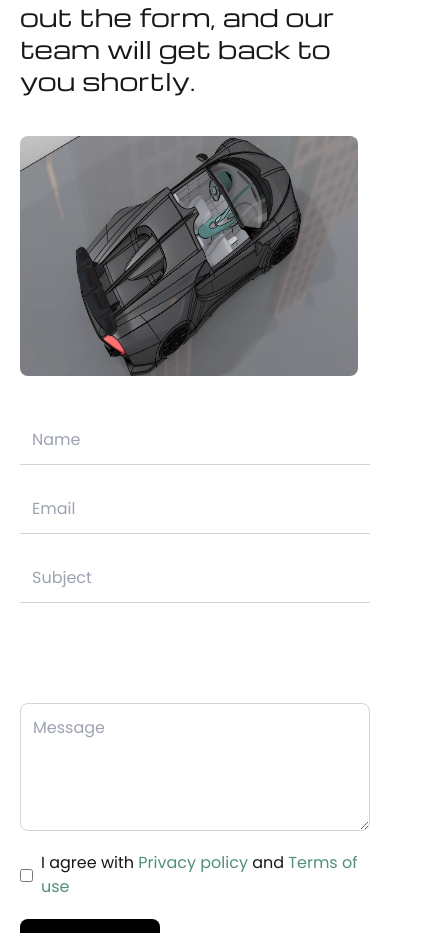
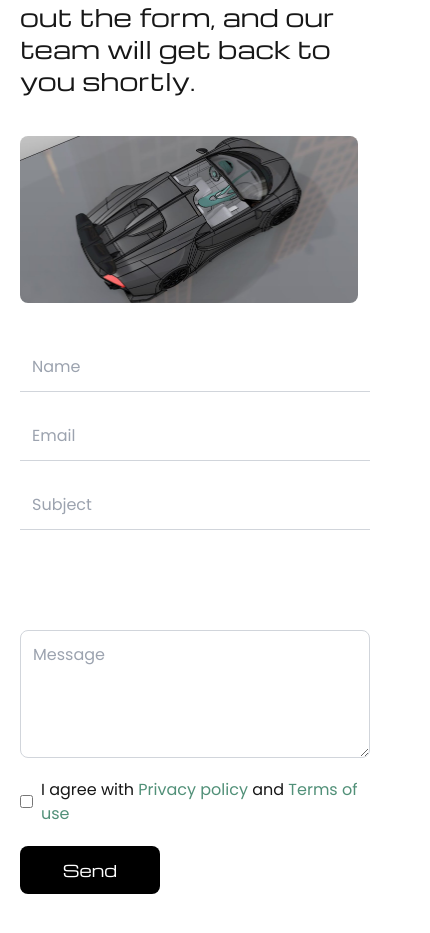
Before and after one commit to laausic/hci, a Next.js app in the folder anubisApp/: page /contact in a window 390 px wide. Shown: the part 840-1773 px from the top of the page, 430 px wide, since content can reach past the window. Built offline with nearby package versions, Linux system fonts and the light colour scheme.

Commit message:
Resolved problem with image resolution on mobile version

```diff
--- a/anubisApp/src/app/contact/page.tsx
+++ b/anubisApp/src/app/contact/page.tsx
@@ -2,7 +2,7 @@ import Footer from "../components/footer";
 
 export default function ContactPage() {
     return (
-      <>
+        <div className="overflow-x-hidden">
       <main className="flex flex-col justify-center items-start p-4 bg-cover bg-center bg-no-repeat
   h-[60vh] w-full sm:h-[50vh] md:h-[40vh] lg:h-[60vh]" style={{ backgroundImage: `url(/img/contact-background.png)`
      }}></main>
@@ -14,7 +14,7 @@ export default function ContactPage() {
                 <p className="text-2xl max-w-sm mb-10">
                 Have questions or need assistance?
                 Fill out the form, and our team will get back to you shortly.</p>
-                <img src="/img/contact-2.jpg" alt="contact2" className="rounded-lg w-lg h-60" ></img>
+                <img src="/img/contact-2.jpg" alt="contact2" className="rounded-lg w-full md:w-auto max-w-full h-auto object-cover" ></img>
             </div>
 
             <div className="flex-1">
@@ -42,6 +42,6 @@ export default function ContactPage() {
         <div className="w-full h-[1px] bg-gray-300 my-6"></div>
 
     <Footer/>
-    </>
+    </div>
     );
   }
```
